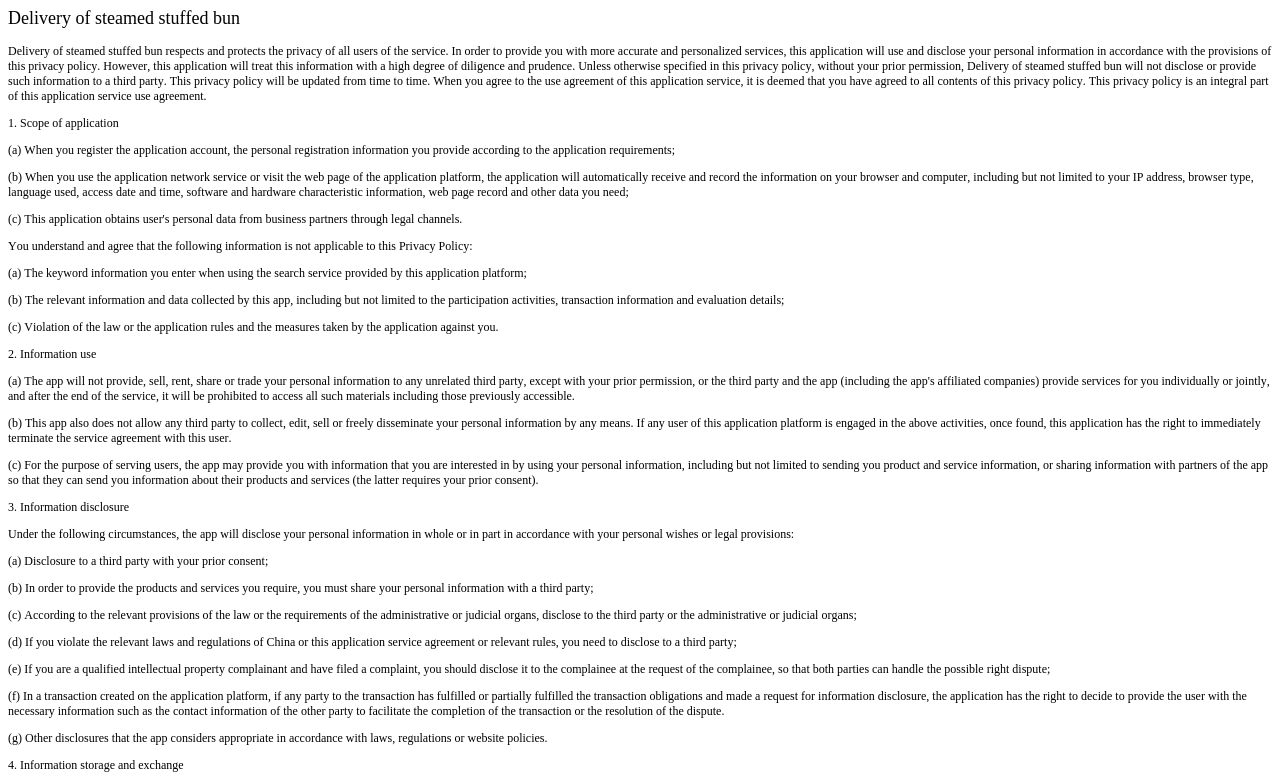
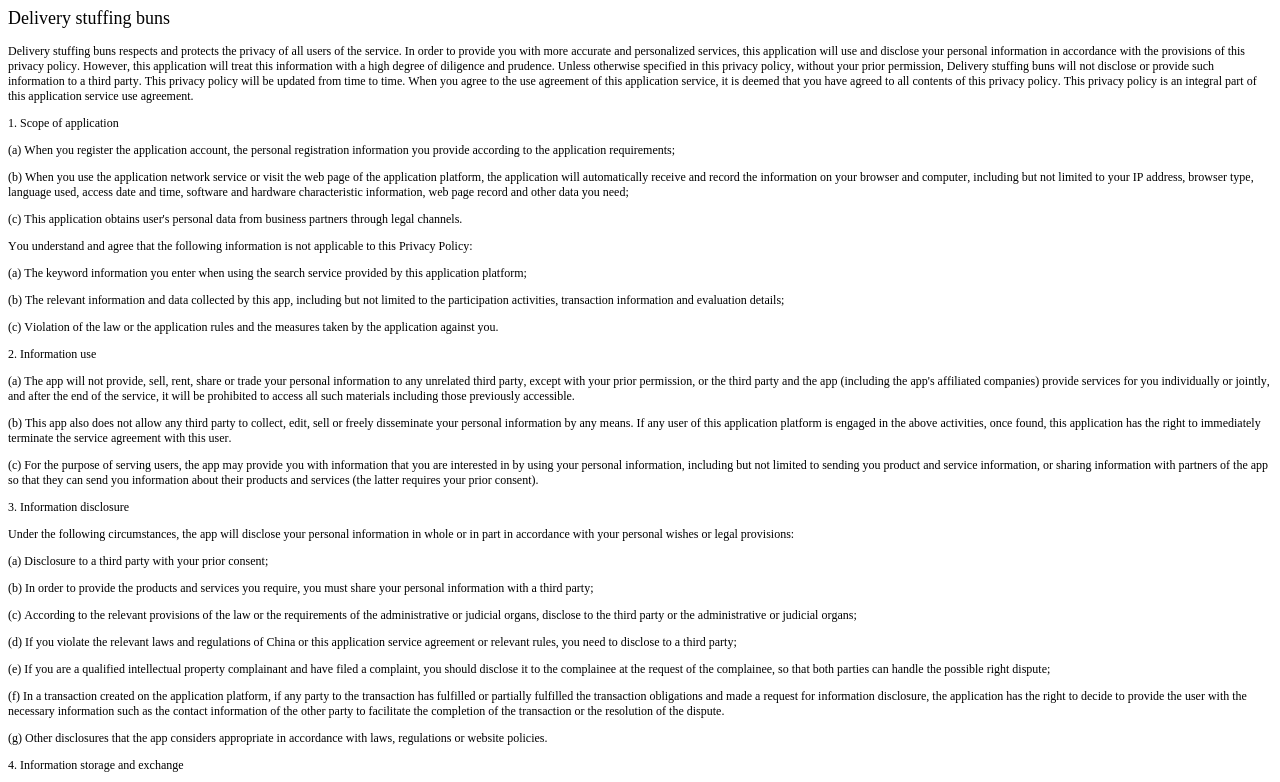
Before and after one commit to danshuihaibian/jiancha.github.io, a plain HTML site: page index.html in a window 1280 px wide. Shown: the top 782 px of the page. Drawn offline with Linux system fonts and the light colour scheme.

Commit message:
Update index.html

```diff
--- a/index.html
+++ b/index.html
@@ -12,8 +12,8 @@
   </style>
 </head>
 <body>
-<h2 style="margin: 0.0px 0.0px 14.9px 0.0px; font: 18.0px 'Songti SC'; color: #000000; -webkit-text-stroke: #000000"><span class="s1">Delivery of steamed stuffed bun</span></h2>
-<p class="p2"><span class="s1">Delivery of steamed stuffed bun respects and protects the privacy of all users of the service. In order to provide you with more accurate and personalized services, this application will use and disclose your personal information in accordance with the provisions of this privacy policy. However, this application will treat this information with a high degree of diligence and prudence. Unless otherwise specified in this privacy policy, without your prior permission, Delivery of steamed stuffed bun will not disclose or provide such information to a third party. This privacy policy will be updated from time to time. When you agree to the use agreement of this application service, it is deemed that you have agreed to all contents of this privacy policy. This privacy policy is an integral part of this application service use agreement.</span></p>
+<h2 style="margin: 0.0px 0.0px 14.9px 0.0px; font: 18.0px 'Songti SC'; color: #000000; -webkit-text-stroke: #000000"><span class="s1">Delivery stuffing buns</span></h2>
+<p class="p2"><span class="s1">Delivery stuffing buns respects and protects the privacy of all users of the service. In order to provide you with more accurate and personalized services, this application will use and disclose your personal information in accordance with the provisions of this privacy policy. However, this application will treat this information with a high degree of diligence and prudence. Unless otherwise specified in this privacy policy, without your prior permission, Delivery stuffing buns will not disclose or provide such information to a third party. This privacy policy will be updated from time to time. When you agree to the use agreement of this application service, it is deemed that you have agreed to all contents of this privacy policy. This privacy policy is an integral part of this application service use agreement.</span></p>
 <p class="p2"><span class="s1">1. Scope of application</span></p>
 <p class="p2"><span class="s1">(a) When you register the application account, the personal registration information you provide according to the application requirements;</span></p>
 <p class="p2"><span class="s1">(b) When you use the application network service or visit the web page of the application platform, the application will automatically receive and record the information on your browser and computer, including but not limited to your IP address, browser type, language used, access date and time, software and hardware characteristic information, web page record and other data you need;</span></p>
```
